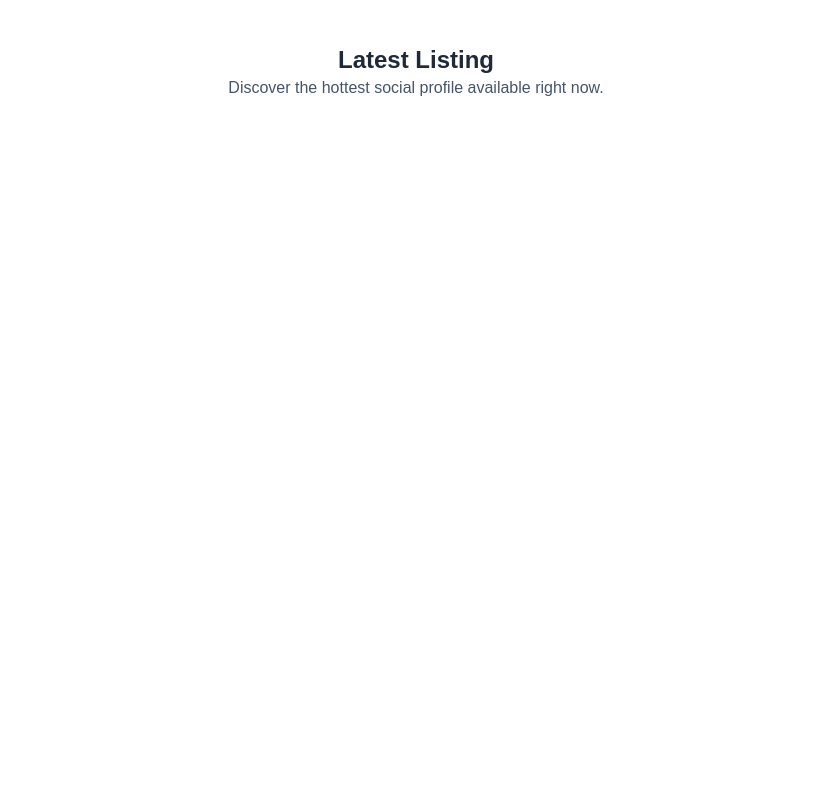
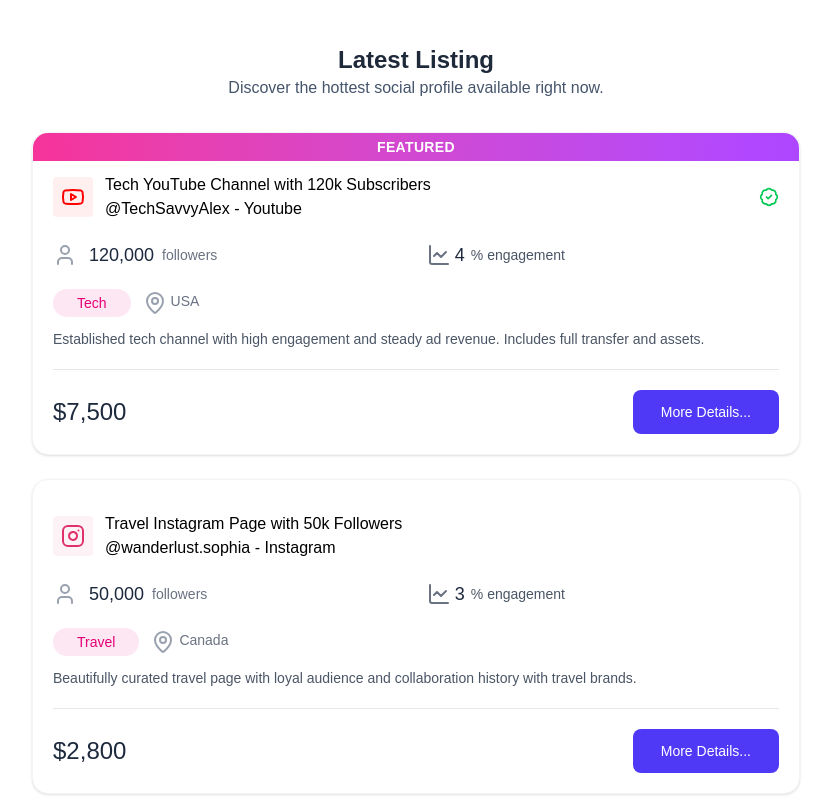
Before and after one commit to IbrahimFullStackWebDev/Flip-Earn-client, a React (Vite) app in the folder client/: page / in a window 1280 px wide. Shown: the part 620-1420 px from the top of the page, without its empty margins (224-1055 px from the left). Before the commit the page ends 800 px from the top, so only its background shows below. Built offline with nearby package versions, Linux system fonts and the light colour scheme; no server answers; a web font is replaced by a local one.

Commit message:
feat:ListingCard Done

```diff
--- a/client/src/App.tsx
+++ b/client/src/App.tsx
@@ -1,4 +1,3 @@
-import React from "react";
 import { Route, Routes, useLocation } from "react-router-dom";
 import Home from "./pages/Home";
 import MarketPlace from "./pages/MarketPlace";
--- a/client/src/app/store.ts
+++ b/client/src/app/store.ts
@@ -1,7 +1,9 @@
 import { configureStore } from "@reduxjs/toolkit";
 
+import listingReducer from "./features/ListingSlice";
+
 export const store = configureStore({
-  reducer: {},
+  reducer: { listing: listingReducer },
 });
 
 export type RootState = ReturnType<typeof store.getState>;
--- a/client/src/assets/assets.tsx
+++ b/client/src/assets/assets.tsx
@@ -35,10 +35,10 @@
   discord: "https://discord.com/users",
 };
 
-export function getProfileLink(platform, username) {
+export function getProfileLink(platform: string, username: string) {
   if (!platform || !username) return null;
   const key = platform.toLowerCase();
-  const base = socialMediaLinks[key];
+  const base = socialMediaLinks[key as keyof typeof socialMediaLinks];
   if (!base) return null;
   const cleanUsername = username.startsWith("@") ? username.slice(1) : username;
   switch (key) {
@@ -55,7 +55,7 @@
   }
 }
 
-export const platformIcons = {
+export const platformIcons: object = {
   youtube: (
     <Youtube color="#FF0000" className="bg-[#FF000010] size-10 p-2 rounded" />
   ),
--- a/client/src/components/LastestListings.tsx
+++ b/client/src/components/LastestListings.tsx
@@ -1,12 +1,22 @@
+import { useAppSelector } from "../app/hooks";
+import ListingCard from "./ListingCard";
 import Title from "./Title";
 
 const LastestListings = () => {
+  const { listings } = useAppSelector((state) => state.listing);
   return (
     <div className="mt-20 mb-8">
       <Title
         title="Latest Listing"
         description="Discover the hottest social profile available right now."
       />
+      <div className="flex flex-col gap-6 px-6">
+        {listings.slice(0, 4).map((listing, index) => (
+          <div key={index} className="mx-auto w-full max-w-3xl rounded-xl">
+            <ListingCard listing={listing} />
+          </div>
+        ))}
+      </div>
     </div>
   );
 };
--- /dev/null
+++ b/client/src/components/ListingCard.tsx
@@ -0,0 +1,95 @@
+import { platformIcons } from "../assets/assets";
+import { BadgeCheck, LineChart, MapPin, User } from "lucide-react";
+import type { ListingType } from "../types";
+import { useNavigate } from "react-router-dom";
+interface ListingCardProps {
+  listing: ListingType;
+}
+
+const ListingCard = ({ listing }: ListingCardProps) => {
+  const navigate = useNavigate();
+  const currency = import.meta.env.VITE_CURRENCY || "$";
+  return (
+    <div className="relative bg-white rounded-2xl shadow-sm border border-gray-100 overflow-hidden hover:shadow-md transition">
+      {listing.featured && (
+        <>
+          <p className="py-1"></p>
+          <div className="absolute top-0 left-0 w-full bg-gradient-to-r from-pink-500 to-purple-500 text-white text-center text-sm font-semibold py-1 tracking-wide uppercase">
+            Featured
+          </div>
+        </>
+      )}
+      <div className="p-5 pt-8">
+        <div className="flex items-center gap-3 mb-3">
+          {platformIcons[listing.platform as keyof typeof platformIcons]}
+          <div className="flex flex-col">
+            <h2>{listing.title}</h2>
+            <p>
+              @{listing.username} -{" "}
+              <span className="capitalize">{listing.platform}</span>
+            </p>
+          </div>
+          {listing.verified && (
+            <BadgeCheck className="text-green-500 ml-auto w-5 h-5" />
+          )}
+        </div>
+        <div className="flex flex-wrap justify-between max-w-lg itmes-center gap-3 my-5">
+          <div className="flex gap-2 items-center text-gray-500 text-sm">
+            <User className="size-6 mr-1 text-gray-400" />
+            <span className="font-medium text-lg text-slate-800">
+              {listing.followers_count.toLocaleString()}
+            </span>
+            followers
+          </div>
+
+          {listing.engagement_rate && (
+            <div className="flex items-center text-sm text-gray-600">
+              <LineChart className="size-6 mr-1 text-gray-500" />
+              <span className="text-lg font-medium text-slate-800 mr-1.5">
+                {listing.engagement_rate}
+              </span>{" "}
+              % engagement
+            </div>
+          )}
+        </div>
+
+        <div className="flex items-center gap-3 mb-3">
+          <span className="text-sm font-medium bg-pink-100 rounded-full text-pink-600 px-6 py-1 capitalize">
+            {listing.niche}
+          </span>
+          {listing.country && (
+            <div className="flex itmes-center text-sm text-gray-500">
+              <MapPin className="size-6 mr-1 text-gray-400" />
+              {listing.country}
+            </div>
+          )}
+        </div>
+        <div>
+          <p className="text-sm text-gray-600 mb-4 line-clamp-2">
+            {listing.description}
+          </p>
+          <hr className="my-5 border-gray-200" />
+          <div className="flex items-center justify-between">
+            <div className="flex items-baseline">
+              <span className="text-2xl font-medium text-slate-800">
+                {currency}
+                {listing.price.toLocaleString()}
+              </span>
+            </div>
+            <button
+              onClick={() => {
+                navigate(`/listing/${listing.id}`);
+                scrollTo(0, 0);
+              }}
+              className="px-7 py-3 bg-indigo-600 text-white text-sm rounded-lg hover:bg-indigo-700 transition"
+            >
+              More Details...
+            </button>
+          </div>
+        </div>
+      </div>
+    </div>
+  );
+};
+
+export default ListingCard;
```
